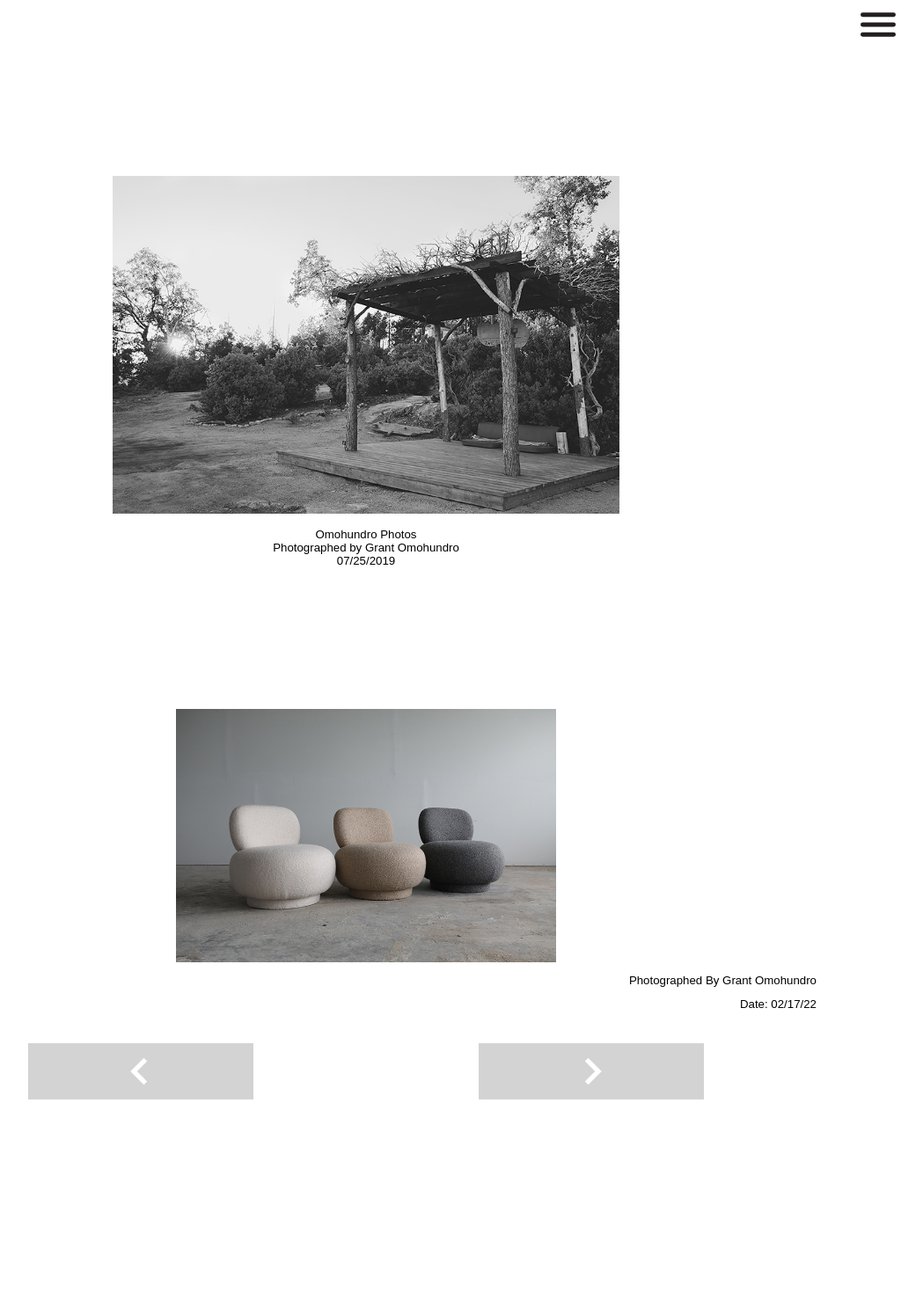
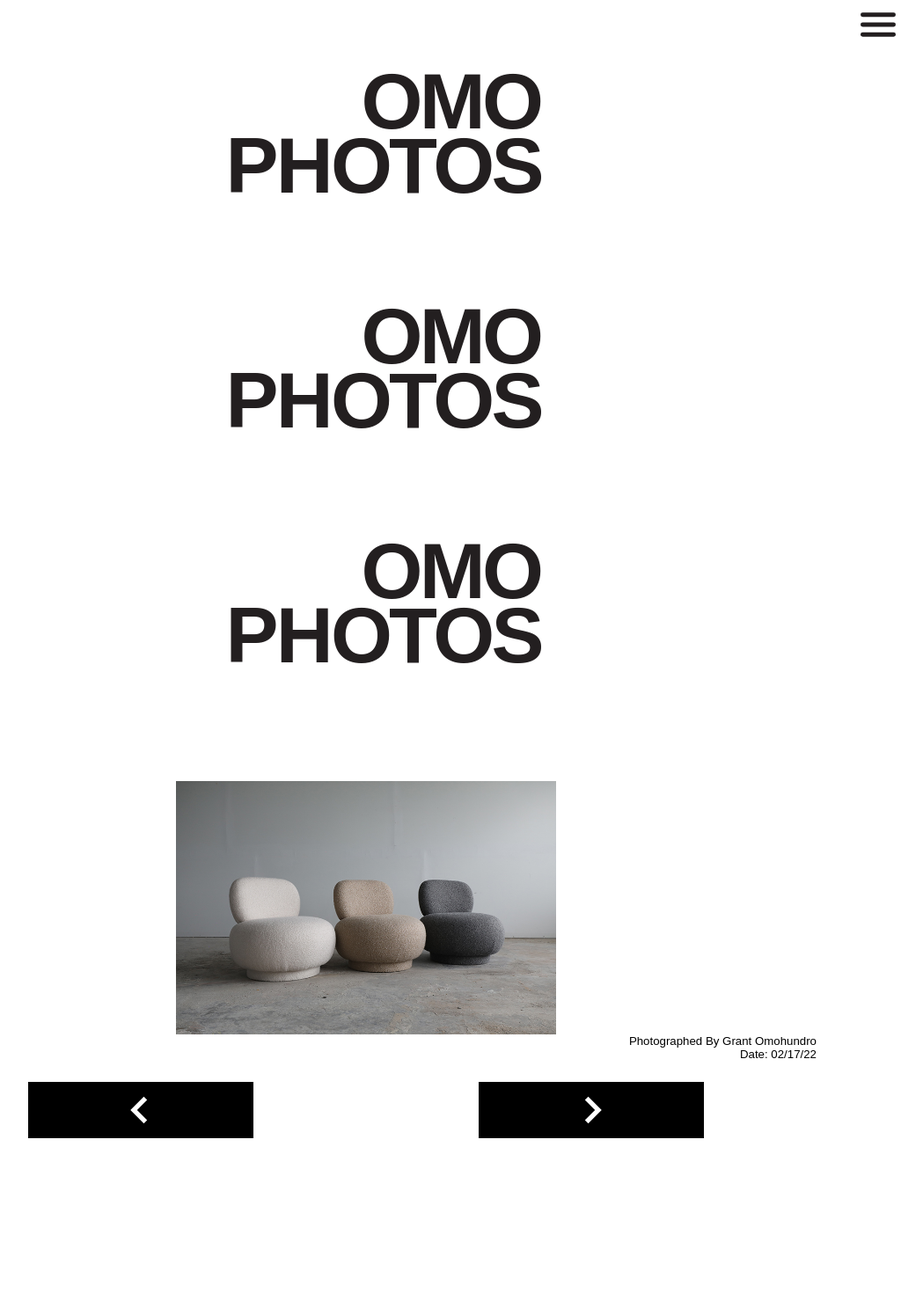
Before and after one commit to gmo93/photo-fol, a Next.js app: page / in a window 1280 px wide. Shown: the top 1470 px of the page at 88% size, without its empty margins (224-1273 px from the left). Built offline with nearby package versions, Linux system fonts and the light colour scheme.

Commit message:
Updated home image with logos instead of hero image. Going to move all of my photos to their own pages, to declutter things, and really allow my aesthetic to flourish.

```diff
--- a/src/pages/components/PhotoConst.jsx
+++ b/src/pages/components/PhotoConst.jsx
@@ -43,7 +43,7 @@ export default function PhotoConst() {
   }
   const pageAdd = (e) => {
     let parentID =
-      e.target.parentElement.parentElement.attributes[2].textContent;
+      e.currentTarget.parentElement.parentElement.attributes[2].textContent;
     if (parentID === 'art' && artCount < countArr.length) {
       setArtCount(artCount + 1);
     }
@@ -94,7 +94,7 @@ export default function PhotoConst() {
         </h5>
         <BiChevronLeft
           style={{
-            backgroundColor: 'lightgray',
+            backgroundColor: 'black',
             margin: '3vh 10vw',
             width: '20vw',
           }}
@@ -106,7 +106,7 @@ export default function PhotoConst() {
         />
         <BiChevronRight
           style={{
-            backgroundColor: 'lightgray',
+            backgroundColor: 'black',
             margin: '3vh 10vw',
             width: '20vw',
           }}
--- a/src/pages/index.jsx
+++ b/src/pages/index.jsx
@@ -32,14 +32,29 @@ export default function Home() {
       <main className={styles.main}>
         <Menu />
         <NavBar />
-        <div id = "home" className={styles.photoBox}>
+        <div id="home" className={styles.photoBox}>
           <div className={styles.photoHolder}>
-            <div className={styles.mainPhoto}></div>
-            <h5 className={styles.photoDesc}>Omohundro Photos</h5>
-            <h5 className={styles.photoDesc}>
-              Photographed by Grant Omohundro
-            </h5>
-            <h5 className={styles.photoDesc}>07/25/2019</h5>
+            <div className={styles.logo}>
+              <Image
+                src="/omoPhotosLogoSansSerif.svg"
+                fill
+                alt="home page logo number 1"
+              />
+            </div>
+            <div className={styles.logo}>
+              <Image
+                src="/omoPhotosLogoSansSerif.svg"
+                fill
+                alt="home page logo number 1"
+              />
+            </div>
+            <div className={styles.logo}>
+              <Image
+                src="/omoPhotosLogoSansSerif.svg"
+                fill
+                alt="home page logo number 1"
+              />
+            </div>
           </div>
         </div>
         {/* {scrollTop > 600 && scrollTop < 5100 && <PhotoNavBar />} */}
--- a/src/styles/Home.module.css
+++ b/src/styles/Home.module.css
@@ -16,7 +16,7 @@
   flex-wrap: wrap;
   justify-content: center;
   align-items: center;
-  height: 60vh;
+  height: 42vh;
 }
 .photoBox {
   width: 100vw;
@@ -88,19 +88,20 @@
   justify-content: center;
   align-items: center;
   width: 100%;
+  margin-top: 7vh;
 }
 .photoHolder {
   display: flex;
-  width: 45vw;
-  height: 50vh;
+  width: 84vw;
+  height: 100%;
   justify-content: center;
-  align-items: flex-end;
+  align-items: center;
   flex-wrap: wrap;
 }
 .mainPhoto {
-  background-image: url('/canopy2.jpg');
+  background-image: url('/omoPhotosLogoSansSerif.svg');
   width: 100%;
-  height: 100%;
+  height: 52%;
   background-size: contain;
   background-repeat: no-repeat !important;
 }
@@ -376,8 +377,12 @@
   top: 2vh;
   font-size: 1.5em;
 }
-/* END OF THANK YOU FORM */
-/* END OF CONTACT FORM */
+
+.logo {
+  height: 30vh;
+  width: 100vw;
+  position: relative;
+}
 
 /* Enable hover only on non-touch devices */
 @media (hover: hover) and (pointer: fine) {
@@ -407,7 +412,10 @@
   }
   .photoHolder {
   width: 84vw;
-  height: 32vh;
+  height: 100vh;
+}
+.mainPhoto {
+  width: 30%;
 }
 }
 
```
Also changed, not shown: public/omoPhotosLogoSansSerif.svg (added), src/pages/pages.jsx (added).
